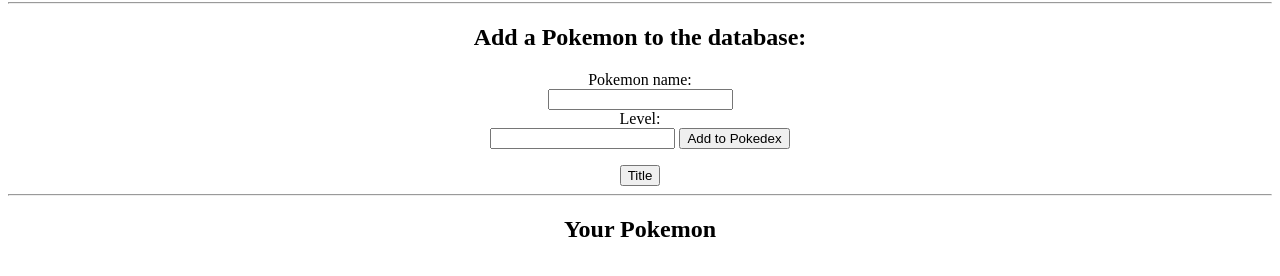
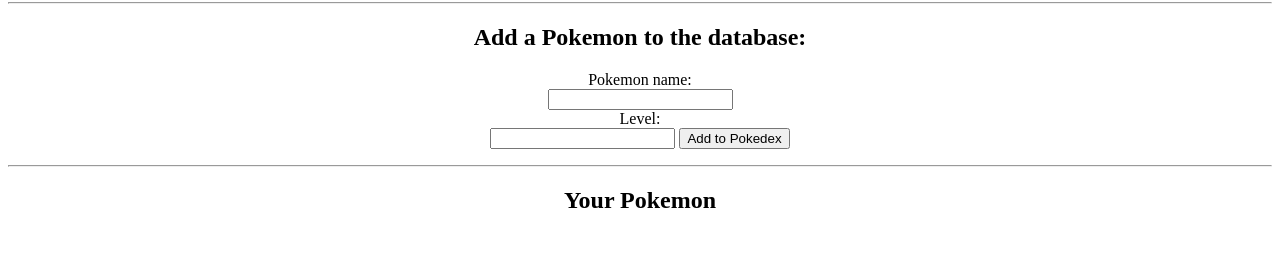
Before and after one commit to grantmk/Bun-JS-Starter-Course-Section-4, a website: page public/index.html in a window 1280 px wide. Shown: the part 64-340 px from the top of the page. Drawn offline with Linux system fonts and the light colour scheme.

Commit message:
Update index.html

```diff
--- a/public/index.html
+++ b/public/index.html
@@ -10,22 +10,9 @@
     <input type="number" id="plevel" name="plevel">
     <input type="submit" value="Add to Pokedex">
   </form>
-
-  <button onclick="setTitle()">Title</button>
 </div>
 
 <hr>
 <div style="text-align: center;">
   <h2>Your Pokemon</h2>
-
 </div>
-
-<script>
-
-
-
-  function setTitle() {
-    let temp = "p";
-    document.querySelector('#title').innerHTML = temp
-  }
-</script>
```
